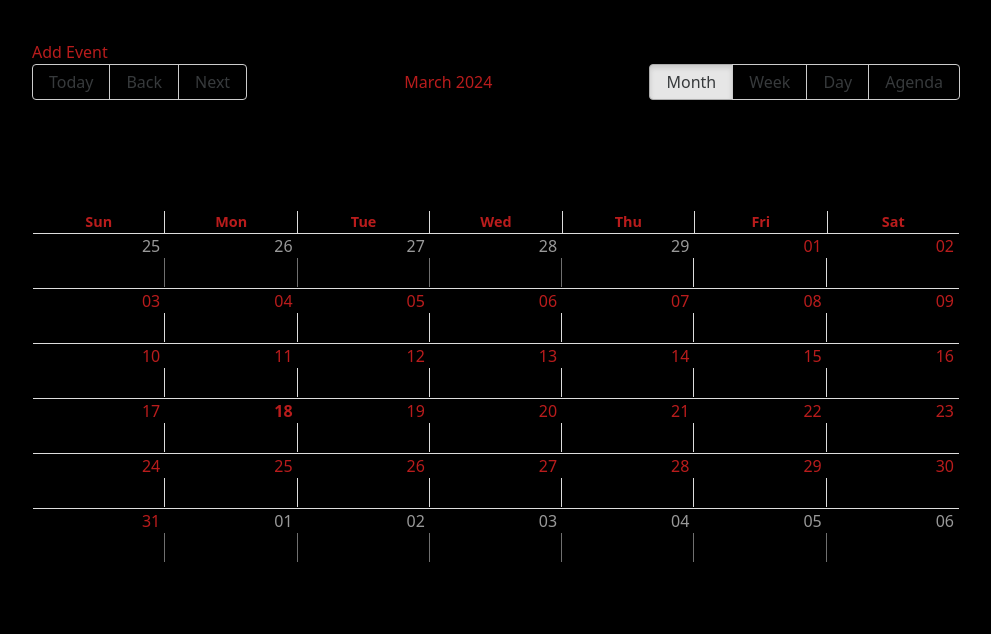
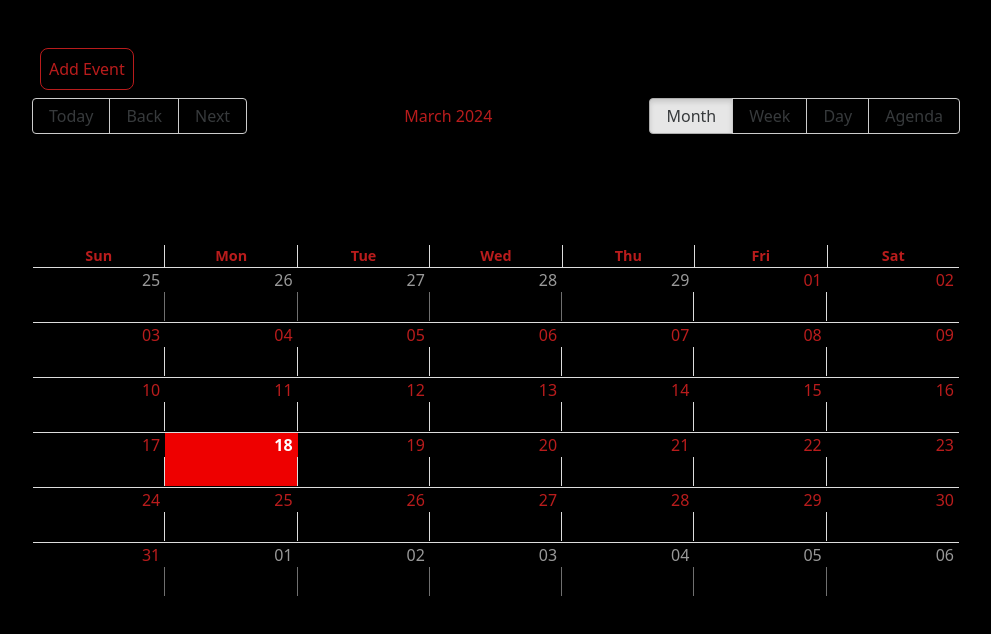
Before and after one commit to Afsalkp7/react-calendar, a React (Vite) app: page / in a window 1280 px wide. Shown: the top 634 px of the page, without its empty margins (144-1135 px from the left). Built offline with nearby package versions, Linux system fonts and the light colour scheme.

Commit message:
completed

```diff
--- a/src/App.css
+++ b/src/App.css
@@ -4,7 +4,7 @@
 }
 
 .custom-calendar .rbc-today {
-    background-color: black;
+    background-color: rgb(238, 0, 0);
     color: white;
   }
 
@@ -23,3 +23,7 @@
 .custom-calendar .rbc-month-view{
     margin-top: 100px;
 }
+.custom-calendar .rbc-now  {
+    background-color: rgb(238, 0, 0);
+    color: white;
+}
--- a/src/assets/components/Calendar.jsx
+++ b/src/assets/components/Calendar.jsx
@@ -174,7 +174,7 @@ function BigCalendar() {
 
   return (
     <div className="mt-10">
-      <button className="bg-black text-red-700" onClick={handleAddEvent}>
+      <button className="bg-black text-red-700 border border-red-700 p-2 rounded-lg m-2 hover:bg-red-700 hover:text-black" onClick={handleAddEvent}>
         Add Event
       </button>
       <Calendar
```
